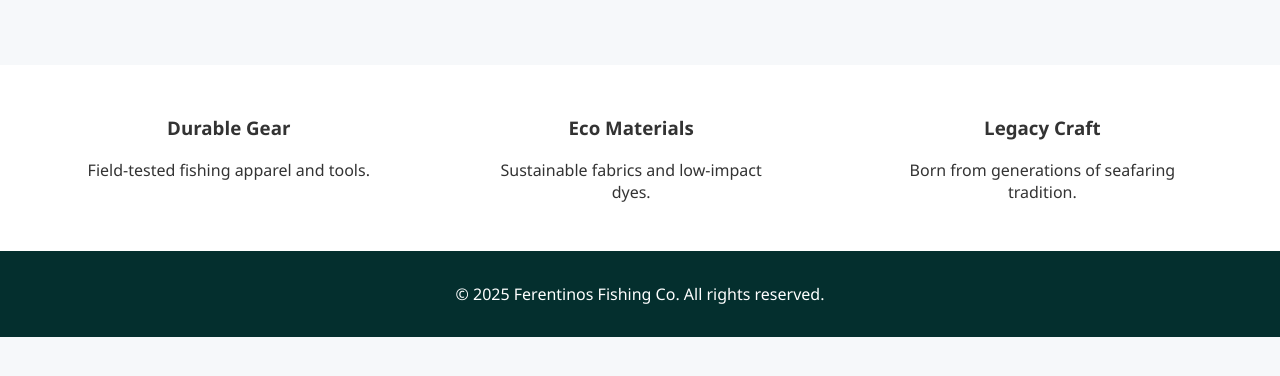
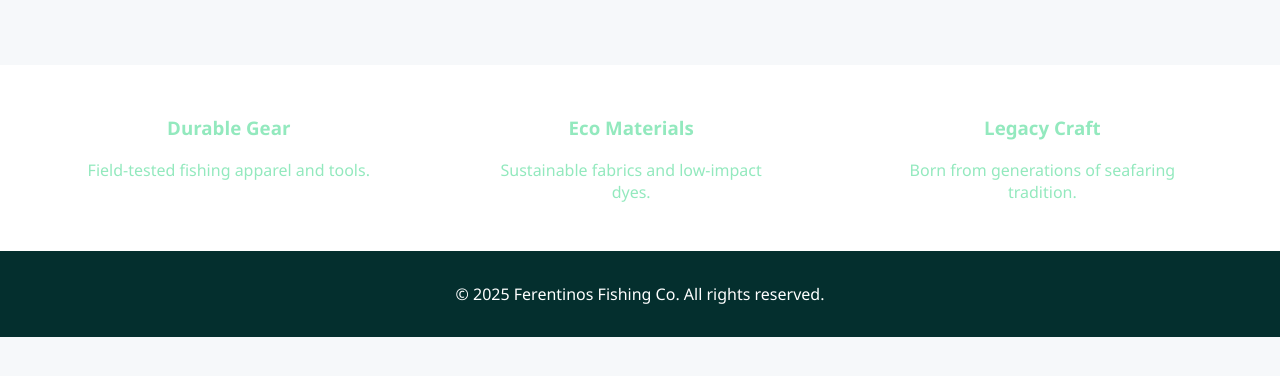
Before and after one commit to pokez30/ferentinos-fishing-co, a plain HTML site: page index.html in a window 1280 px wide. Shown: the part 300-676 px from the top of the page. Drawn offline with Linux system fonts and the light colour scheme.

Commit message:
Update style.css

```diff
--- a/style.css
+++ b/style.css
@@ -3,7 +3,7 @@ body {
   margin: 0;
   padding: 0;
   background-color: #f6f8fa;
-  color: #333;
+  color: #93E9BE;
 }
 
 header {
```
